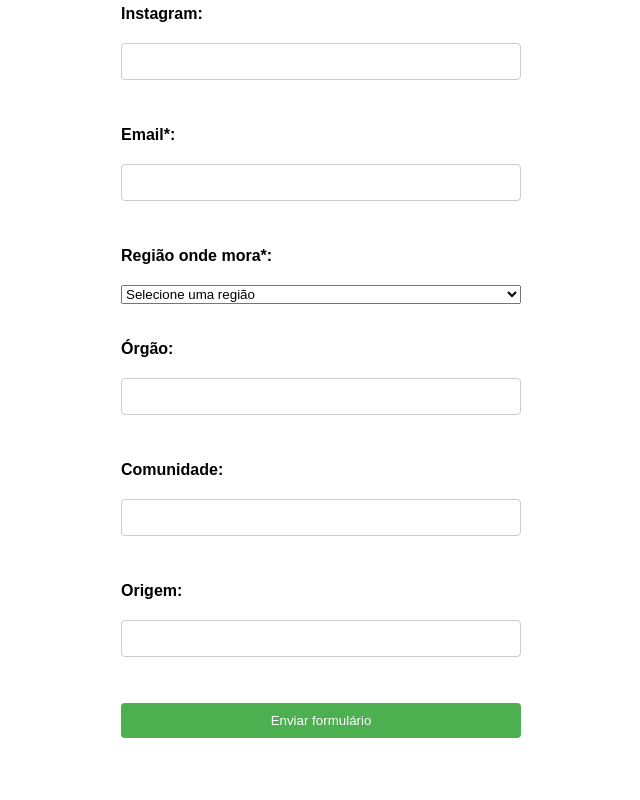
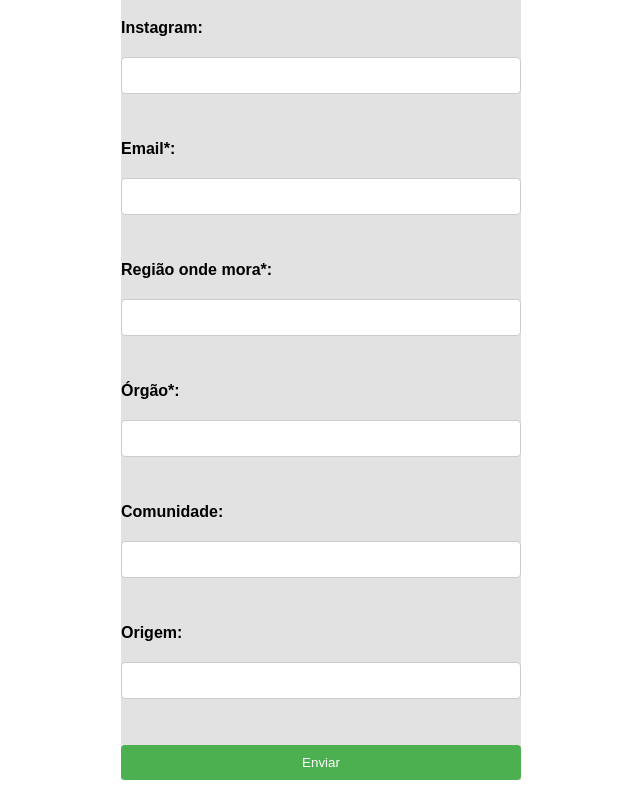
Before and after one commit to VictorRecalcatte/formsVGDF, a Next.js app: page / in a window 1280 px wide. Shown: the part 735-1535 px from the top of the page, without its empty margins (319-959 px from the left). Before the commit the page ends 1493 px from the top, so only its background shows below. Built offline with nearby package versions, Linux system fonts and the light colour scheme.

Commit message:
definitivo

```diff
--- a/package.json
+++ b/package.json
@@ -13,8 +13,8 @@
     "cors": "^2.8.5",
     "formik": "^2.4.6",
     "next": "14.2.5",
-    "react": "^18",
-    "react-dom": "^18",
+    "react": "^18.3.1",
+    "react-dom": "^18.3.1",
     "react-hook-form": "^7.52.2",
     "yup": "^1.4.0"
   },
--- a/src/pages/index.js
+++ b/src/pages/index.js
@@ -1,8 +1,8 @@
 import Head from 'next/head';
 import { useState } from 'react';
 
-export default function Home() {
-  const [formData, setFormData] = useState({
+export default function Home() { // Define o componente funcional Home como padrão para exportação.
+  const [formData, setFormData] = useState({ // Inicializa o estado formData com um objeto contendo os campos do formulário.
     nome_completo: '',
     data_de_nascimento: '',
     genero: '',
@@ -16,7 +16,7 @@ export default function Home() {
     origem: ''
   });
 
-  const ocupacaoList = [
+  const ocupacaoList = [ // Define uma lista de ocupações que podem ser escolhidas pelo usuário.
     { value: 'ADMINISTRADOR', label: 'ADMINISTRADOR' },
     { value: 'ADMINISTRADOR(A)', label: 'ADMINISTRADOR(A)' },
     { value: 'ADVOGADO(A)', label: 'ADVOGADO(A)' },
@@ -38,43 +38,43 @@ export default function Home() {
     { value: 'VENDEDOR(A)', label: 'VENDEDOR(A)' }
   ];
 
-  const [filteredOcupacoes, setFilteredOcupacoes] = useState([]);
-  const [outraOcupacao, setOutraOcupacao] = useState('');
+  const [filteredOcupacoes, setFilteredOcupacoes] = useState([]); // Estado para armazenar as ocupações filtradas com base na entrada do usuário.
+  const [outraOcupacao, setOutraOcupacao] = useState(''); // Estado para armazenar o valor da ocupação caso o usuário escolha "OUTRO".
 
-  const formatPhoneNumber = (value) => {
-    const cleaned = value.replace(/\D/g, ''); // Remove caracteres não numéricos
+  const formatPhoneNumber = (value) => { // Função que formata o número de telefone inserido pelo usuário.
+    const cleaned = value.replace(/\D/g, ''); // Remove todos os caracteres não numéricos.
     if (cleaned.length <= 10) {
-      return cleaned.replace(/(\d{2})(\d{0,5})(\d{0,4})/, '($1) $2-$3');
+      return cleaned.replace(/(\d{2})(\d{0,5})(\d{0,4})/, '($1) $2-$3'); // Formata o número como (XX) XXXX-XXXX.
     }
-    return cleaned.replace(/(\d{2})(\d{5})(\d{0,4})/, '($1) $2-$3');
+    return cleaned.replace(/(\d{2})(\d{5})(\d{0,4})/, '($1) $2-$3'); // Formata o número como (XX) XXXXX-XXXX se for mais longo.
   };
 
-  const handleChange = (e) => {
+  const handleChange = (e) => { // Função que lida com as mudanças nos campos do formulário.
     const { name, value } = e.target;
-    const formattedValue = name === 'telefone' ? formatPhoneNumber(value) : value;
+    const formattedValue = name === 'telefone' ? formatPhoneNumber(value) : value; // Formata o telefone se o campo editado for o telefone.
 
     setFormData(prevData => ({
       ...prevData,
-      [name]: formattedValue
+      [name]: formattedValue // Atualiza o estado formData com o valor do campo modificado.
     }));
 
-    if (name === 'ocupacao') {
+    if (name === 'ocupacao') { // Se o campo editado for "ocupação", filtra a lista de ocupações com base na entrada.
       const filtered = ocupacaoList.filter(ocupacao =>
         ocupacao.label.toLowerCase().includes(value.toLowerCase())
       );
-      setFilteredOcupacoes(filtered);
+      setFilteredOcupacoes(filtered); // Atualiza o estado filteredOcupacoes com os resultados filtrados.
     }
   };
 
-  const selectOcupacao = (value) => {
+  const selectOcupacao = (value) => { // Função que define a ocupação selecionada a partir da lista de sugestões.
     setFormData(prevData => ({
       ...prevData,
       ocupacao: value,
     }));
-    setFilteredOcupacoes([]);
+    setFilteredOcupacoes([]); // Limpa a lista de ocupações filtradas após a seleção.
   };
 
-  const resetForm = () => {
+  const resetForm = () => { // Função que reseta todos os campos do formulário.
     setFormData({
       nome_completo: '',
       data_de_nascimento: '',
@@ -90,41 +90,41 @@ export default function Home() {
     });
   };
 
-  const handleSubmit = async (e) => {
-    e.preventDefault();
+  const handleSubmit = async (e) => { // Função que lida com o envio do formulário.
+    e.preventDefault(); // Previne o comportamento padrão do formulário, que é recarregar a página.
 
     try {
-      const response = await fetch('/api/submit', {
+      const response = await fetch('/api/submit', { // Faz uma requisição POST para a rota '/api/submit' enviando os dados do formulário.
         method: 'POST',
         headers: {
           'Content-Type': 'application/json',
         },
-        body: JSON.stringify(formData),
+        body: JSON.stringify(formData), // Converte os dados do formulário em JSON para serem enviados.
       });
 
-      if (response.ok) {
+      if (response.ok) { // Se a resposta for bem-sucedida, exibe uma mensagem de sucesso e reseta o formulário.
         alert('Dados enviados com sucesso!');
-        resetForm(); // Limpa o formulário após o envio bem-sucedido
-      } else {
+        resetForm(); // Limpa o formulário após o envio bem-sucedido.
+      } else { // Se houver um erro, exibe uma mensagem de erro.
         const errorData = await response.json();
         console.error('Erro:', errorData);
         alert('Erro ao enviar os dados: ' + errorData.error);
       }
-    } catch (error) {
+    } catch (error) { // Captura erros durante a requisição e exibe uma mensagem de erro.
       console.error('Erro ao enviar os dados:', error);
       alert('Erro ao enviar os dados!');
     }
   };
 
-  return (
+  return ( // Retorna o JSX que renderiza o formulário na interface do usuário.
     <>
-      <Head>
+      <Head> {/* Componente que permite a manipulação de elementos no <head> do HTML, como o título da página. */}
         <title>Formulário Base De Dados</title>
       </Head>
       <main>
         <h2>FORMULÁRIO DE DADOS</h2>
         <h3>Os campos marcados com um asterisco (*) são obrigatórios.</h3>
-        <form onSubmit={handleSubmit}>
+        <form onSubmit={handleSubmit}> {/* Formulário que chama handleSubmit ao ser enviado. */}
 
           <label>Nome completo*:</label>
           <input type="text" name="nome_completo" value={formData.nome_completo} onChange={handleChange} /> <br /><br />
@@ -135,13 +135,13 @@ export default function Home() {
           <label>Gênero*:</label>
           <select name="genero" value={formData.genero} onChange={handleChange}>
             <option value="">Selecione o gênero</option>
-            <option value="Masculino">Masculino</option>
-            <option value="Feminino">Feminino</option>
+            <option value="Homem">Homem</option>
+            <option value="Mulher">Mulher</option>
           </select> <br /><br />
 
           <label>Ocupação*:</label>
           <input type="text" name="ocupacao" value={formData.ocupacao} onChange={handleChange} /> <br /><br />
-          {filteredOcupacoes.length > 0 && (
+          {filteredOcupacoes.length > 0 && ( // Renderiza a lista de ocupações filtradas se houver resultados.
             <ul style={{ listStyleType: 'none', paddingLeft: 0 }}>
               {filteredOcupacoes.map((ocupacao) => (
                 <li
@@ -172,46 +172,9 @@ export default function Home() {
           <input type="email" name="email" value={formData.email} onChange={handleChange} /> <br /><br />
 
           <label>Região onde mora*:</label>
-          <select name="regiao_onde_mora" value={formData.regiao_onde_mora} onChange={handleChange}>
-            <option value="">Selecione uma região</option>
-            <option value="Água Quente (RA XXXV)">Água Quente (RA XXXV)</option>
-            <option value="Arapoanga (RA XXXIV)">Arapoanga (RA XXXIV)</option>
-            <option value="Águas Claras (RA XX)">Águas Claras (RA XX)</option>
-            <option value="Arniqueira (RA XXXIII)">Arniqueira (RA XXXIII)</option>
-            <option value="Brazlândia (RA IV)">Brazlândia (RA IV)</option>
-            <option value="Candangolândia (RA XIX)">Candangolândia (RA XIX)</option>
-            <option value="Ceilândia (RA IX)">Ceilândia (RA IX)</option>
-            <option value="Cruzeiro (RA XI)">Cruzeiro (RA XI)</option>
-            <option value="Fercal (RA XXXI)">Fercal (RA XXXI)</option>
-            <option value="Gama (RA II)">Gama (RA II)</option>
-            <option value="Guará (RA X)">Guará (RA X)</option>
-            <option value="Itapoã (RA XXVIII)">Itapoã (RA XXVIII)</option>
-            <option value="Jardim Botânico (RA XXVII)">Jardim Botânico (RA XXVII)</option>
-            <option value="Lago Norte (RA XVIII)">Lago Norte (RA XVIII)</option>
-            <option value="Lago Sul (RA XVI)">Lago Sul (RA XVI)</option>
-            <option value="Núcleo Bandeirante (RA VIII)">Núcleo Bandeirante (RA VIII)</option>
-            <option value="Paranoá (RA VII)">Paranoá (RA VII)</option>
-            <option value="Park Way (RA XXIV)">Park Way (RA XXIV)</option>
-            <option value="Planaltina (RA VI)">Planaltina (RA VI)</option>
-            <option value="Plano Piloto (RA I)">Plano Piloto (RA I)</option>
-            <option value="Recanto das Emas (XV)">Recanto das Emas (XV)</option>
-            <option value="Riacho Fundo (RA XVII)">Riacho Fundo (RA XVII)</option>
-            <option value="Riacho Fundo II (RA XXI)">Riacho Fundo II (RA XXI)</option>
-            <option value="Samambaia (RA XII)">Samambaia (RA XII)</option>
-            <option value="Santa Maria (RA XIII)">Santa Maria (RA XIII)</option>
-            <option value="São Sebastião (RA XIV)">São Sebastião (RA XIV)</option>
-            <option value="SCIA/Estrutural (RA XXV)">SCIA/Estrutural (RA XXV)</option>
-            <option value="SIA (RA XXIX)">SIA (RA XXIX)</option>
-            <option value="Sobradinho (RA V)">Sobradinho (RA V)</option>
-            <option value="Sobradinho II (RA XXVI)">Sobradinho II (RA XXVI)</option>
-            <option value="Sol Nascente e Pôr do Sol (RA XXXII)">Sol Nascente e Pôr do Sol (RA XXXII)</option>
-            <option value="Sudoeste/Octogonal (RA XXII)">Sudoeste/Octogonal (RA XXII)</option>
-            <option value="Taguatinga (RA III)">Taguatinga (RA III)</option>
-            <option value="Varjão (RA XXIII)">Varjão (RA XXIII)</option>
-            <option value="Vicente Pires (RA XXX)">Vicente Pires (RA XXX)</option>
-          </select> <br /><br />
+          <input type="text" name="regiao_onde_mora" value={formData.regiao_onde_mora} onChange={handleChange} /> <br /><br />
 
-          <label>Órgão:</label>
+          <label>Órgão*:</label>
           <input type="text" name="orgao" value={formData.orgao} onChange={handleChange} /> <br /><br />
 
           <label>Comunidade:</label>
@@ -220,7 +183,7 @@ export default function Home() {
           <label>Origem:</label>
           <input type="text" name="origem" value={formData.origem} onChange={handleChange} /> <br /><br />
 
-          <button type="submit">Enviar formulário</button>
+          <button type="submit">Enviar</button> {/* Botão que envia o formulário. */}
         </form>
       </main>
     </>
--- a/src/styles/globals.css
+++ b/src/styles/globals.css
@@ -39,9 +39,9 @@ button {
 h2 {
 
 text-align: center;
-font-family: 'Lucida Sans', 'Lucida Sans Regular', 'Lucida Grande', 'Lucida Sans Unicode', Geneva, Verdana, sans-serif;
+font-family:Impact, Haettenschweiler, 'Arial Narrow Bold', sans-serif;
 font-size: 40px;
-color: rgb(255, 0, 34);
+color: rgb(0, 0, 0);
 
 }
 
@@ -52,10 +52,16 @@ label {
 
 h3 {
 
-  color: #000000;
+  color: #bb0000;
   display: flex;
   justify-content: center;
   align-items: center;
   font-size: small;
 
 }
+
+
+form {
+
+  background-color: #e2e2e2;
+}
```
Also changed, not shown: 1 other file (tests, documents, lock files or other folders).
